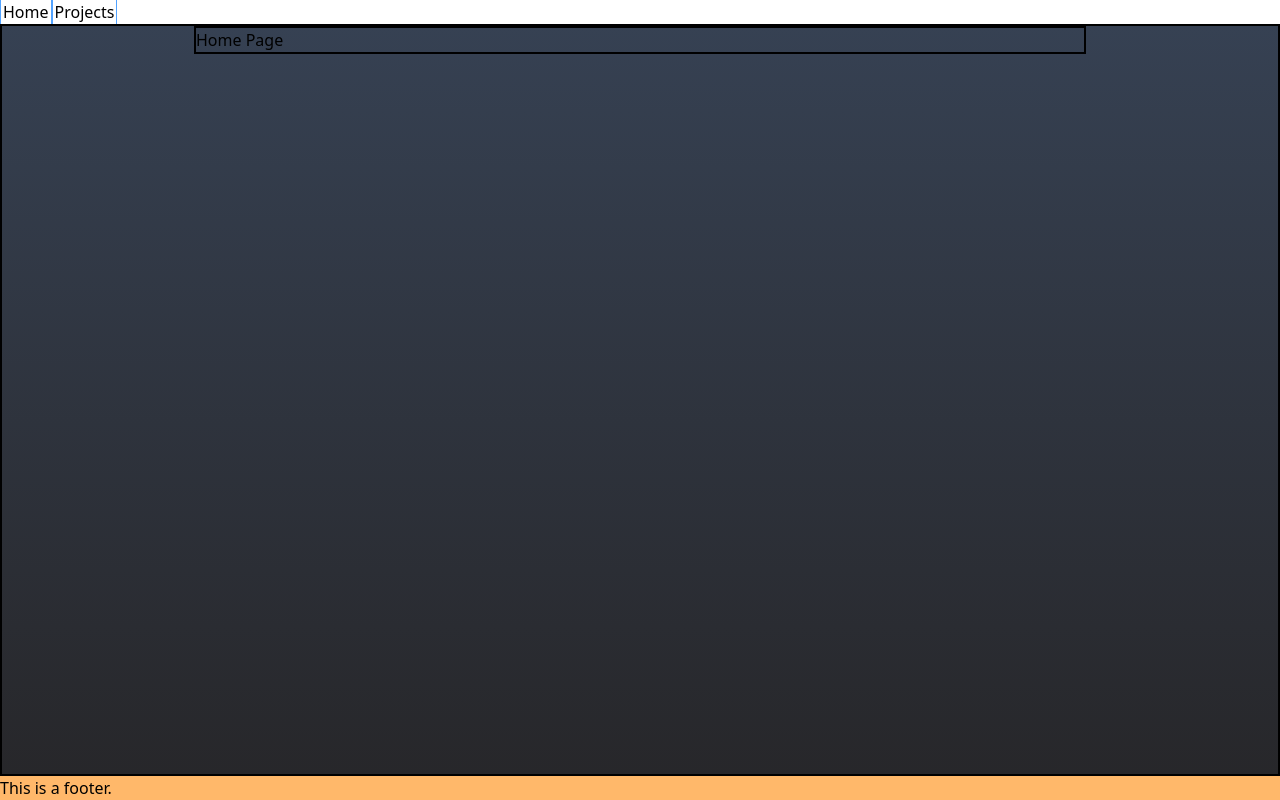
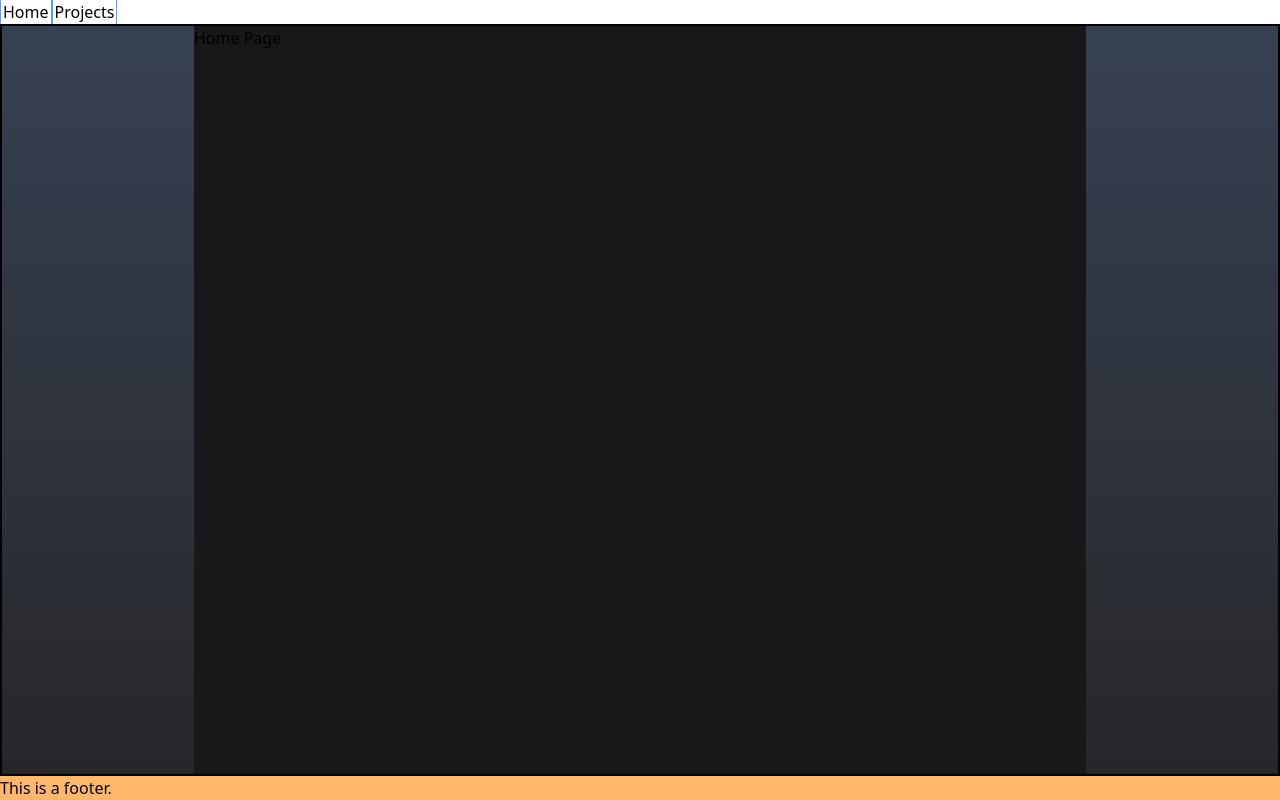
Before and after one commit to viapix/vitails_site, a Vue app: page / in a window 1280 px wide. Built offline with nearby package versions, Linux system fonts and the light colour scheme.

Commit message:
styling changes

```diff
--- a/src/components/MainPageComponent.vue
+++ b/src/components/MainPageComponent.vue
@@ -4,10 +4,8 @@ import { RouterView } from 'vue-router'
 
 <template>
   <main class="px-[15%] bg-linear-to-t from-zinc-800 to-gray-700">
-    <div>
-      <div class="border-2">
-        <RouterView />
-      </div>
+    <div class="bg-zinc-900 h-full">
+      <RouterView />
     </div>
   </main>
 </template>
```
